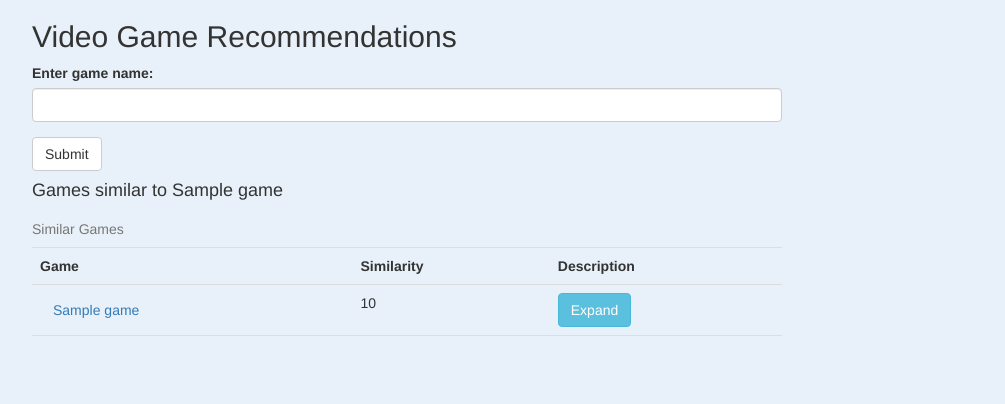
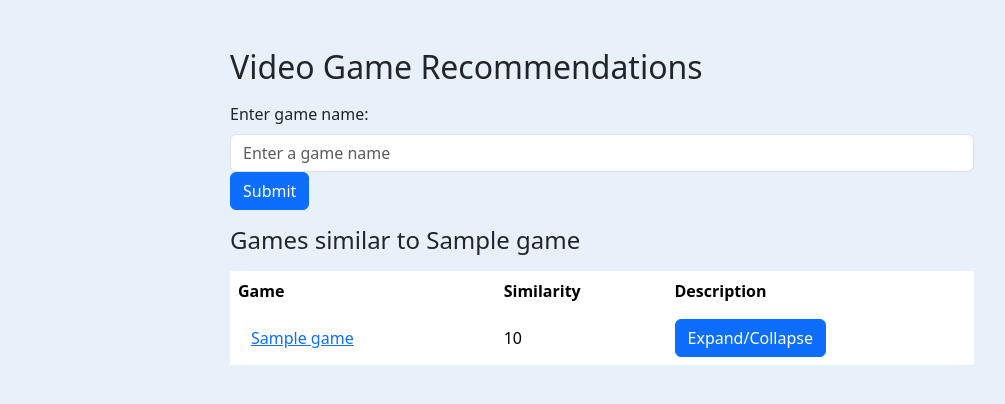
Before and after one commit to iliketurtles83/video-game-recommender-v1, a Flask app: template flask_app/templates/index.html in a window 1280 px wide. Shown: the top 404 px of the page, without its empty margins (38-1043 px from the left). Run offline with Flask 2, Linux system fonts and the light colour scheme; the template is opened without the code that fills it: values that come from a table or form of the project are taken from there, most other values are stand-ins (such as "Sample title", 1, 10 or a date in 2020); parts of the project's set-up code (start-up, migrations or seed data) failed here and were passed over; some libraries are stand-ins or nearby versions.

Commit message:
flask better collapse/expand

```diff
--- a/flask_app/app.py
+++ b/flask_app/app.py
@@ -1,7 +1,7 @@
 ''' Flask app that takes in a game title and returns the top 10 similar games '''
 
 from flask import Flask, render_template
-from flask_bootstrap import Bootstrap
+from flask_bootstrap import Bootstrap5
 from flask_wtf import FlaskForm, CSRFProtect
 from wtforms import StringField, SubmitField
 from wtforms.validators import DataRequired
@@ -15,7 +15,7 @@ SECRET_KEY = os.urandom(32)
 app.config['SECRET_KEY'] = SECRET_KEY
 
 csrf.init_app(app)
-Bootstrap(app)
+Bootstrap5(app)
 
 
 class NameForm(FlaskForm):
--- a/flask_app/requirements.txt
+++ b/flask_app/requirements.txt
@@ -1,5 +1,5 @@
 Flask==2.2.2
-flask_bootstrap==3.3.7.1
+bootstrap-flask
 Flask_WTF==1.0.1
 WTForms==3.0.1
 pandas==1.5.2
--- a/flask_app/static/style.css
+++ b/flask_app/static/style.css
@@ -2,9 +2,12 @@ body {
     background: #e8f1f9;
 }
 
-.description_box {
-    border-radius: 15px;
-    border: 2px solid #ffffff;
-    padding: 10px;
-    margin-bottom: 10px;
+table {
+    border-collapse: collapse;
+    width: 100%;
 }
+
+.collapse-row {
+    display: none;
+    width: 100%; /* set the width to match the table columns */
+}
--- a/flask_app/templates/index.html
+++ b/flask_app/templates/index.html
@@ -1,28 +1,35 @@
+<!DOCTYPE html>
+<html lang="en">
+  <head>
+    <meta charset="utf-8">
+    <meta name="viewport" content="width=device-width, initial-scale=1, shrink-to-fit=no">
+    <title>Game Recommendations</title>
+    {{ bootstrap.load_css() }}
+
+    {% block styles %}
+      <link href="{{ url_for('static', filename='style.css') }}" rel="stylesheet">
+    {% endblock %}
+  </head>
 
 
-{% extends 'bootstrap/base.html' %}
-{% import "bootstrap/wtf.html" as wtf %}
 
-{% block styles %}
-{{ super() }}
-<link href="{{ url_for('static', filename='style.css') }}" rel="stylesheet">
-{% endblock %}
-
-
-{% block title %}
-Game Recommendations
-{% endblock %}
-
-
+<body>
 {% block content %}
 
 <div class="container">
-  <div class="row">
   <div class="col-md-10 col-lg-8 mx-lg-auto mx-md-auto">
     <h2 class="pt-5 pb-2">Video Game Recommendations</h2>
-      <p>
-        {{ wtf.quick_form(form) }}
-      </p>
+    <div class="form">
+      <form action="{{ url_for('.index') }}" method="POST">
+        {{ form.csrf_token }}
+        <div class="form-group">
+          {{ form.name.label(class="form-label") }}
+          {{ form.name(size=20, class="form-control", placeholder="Enter a game name", value='') }}
+          {{ form.submit(class="btn btn-primary") }}
+        </div>
+
+      </form>
+    </div>
     {% if message %}
       <div class="alert alert-danger" role="alert">
         {{ message }}
@@ -30,13 +37,15 @@ Game Recommendations
     {% endif %}
     {% if similar_games %}
       <h4 class="pt-3 pb-2">Games similar to {{ game }}</h4>
-        <table class="table table-borderless">
+      <table class="table table-borderless align-middle">
         <caption class="visually-hidden">Similar Games</caption>
+        <thead class="thead-light">
           <tr>
             <th>Game</th>
             <th>Similarity</th>
             <th>Description</th>
           </tr>
+        </thead>
         {% for game in similar_games %}
           <tr>
             <td>
@@ -50,17 +59,18 @@ Game Recommendations
                 {{ game['score'] }}
             </td>
               <td>
-                  <button type="button" class="btn btn-info" data-toggle="collapse" data-target="#description_{{ loop.index }}">Expand</button>
+                <button class="collapse-btn btn btn-primary">Expand/Collapse</button>
               </td>
             </tr>
-              <tr>
+            <tr class="collapse-row">
               <td colspan="3">
-                <div id="description_{{ loop.index }}" class="collapse description_box">
-                  <b>Genres: </b>{{ game['genres'] }}<br>
-                  <b>Categories: </b>{{ game['categories'] }}<br>
-                  <b>Description: </b>{{ game['description'] }}
+                <div class="card card-body">
+                  <p><b>Genres:</b> {{ game['genres'] }}<br></p>
+                  <p><b>Categories:</b> {{ game['categories'] }}<br></p>
+                  <p><b>Description:</b> {{ game['description'] }}</p>
                 </div>
               </td>
+
             </tr>
 
         {% endfor %}
@@ -68,6 +78,16 @@ Game Recommendations
     {% endif %}
   </div>
 </div>
-</div>
-
+{% block scripts %}
+<script src="https://ajax.googleapis.com/ajax/libs/jquery/3.6.3/jquery.min.js"></script>
+<script>
+  $(document).ready(function() {
+      $('.collapse-row').hide(); // hide all collapse rows by default
+      $('.collapse-btn').click(function() {
+          $(this).closest('tr').next('.collapse-row').toggle(); // toggle the collapse row below the current row
+      });
+  });
+</script>
 {% endblock %}
+{% endblock %}
+</body>
```
Lines whose indentation alone changed are shown as unchanged.
